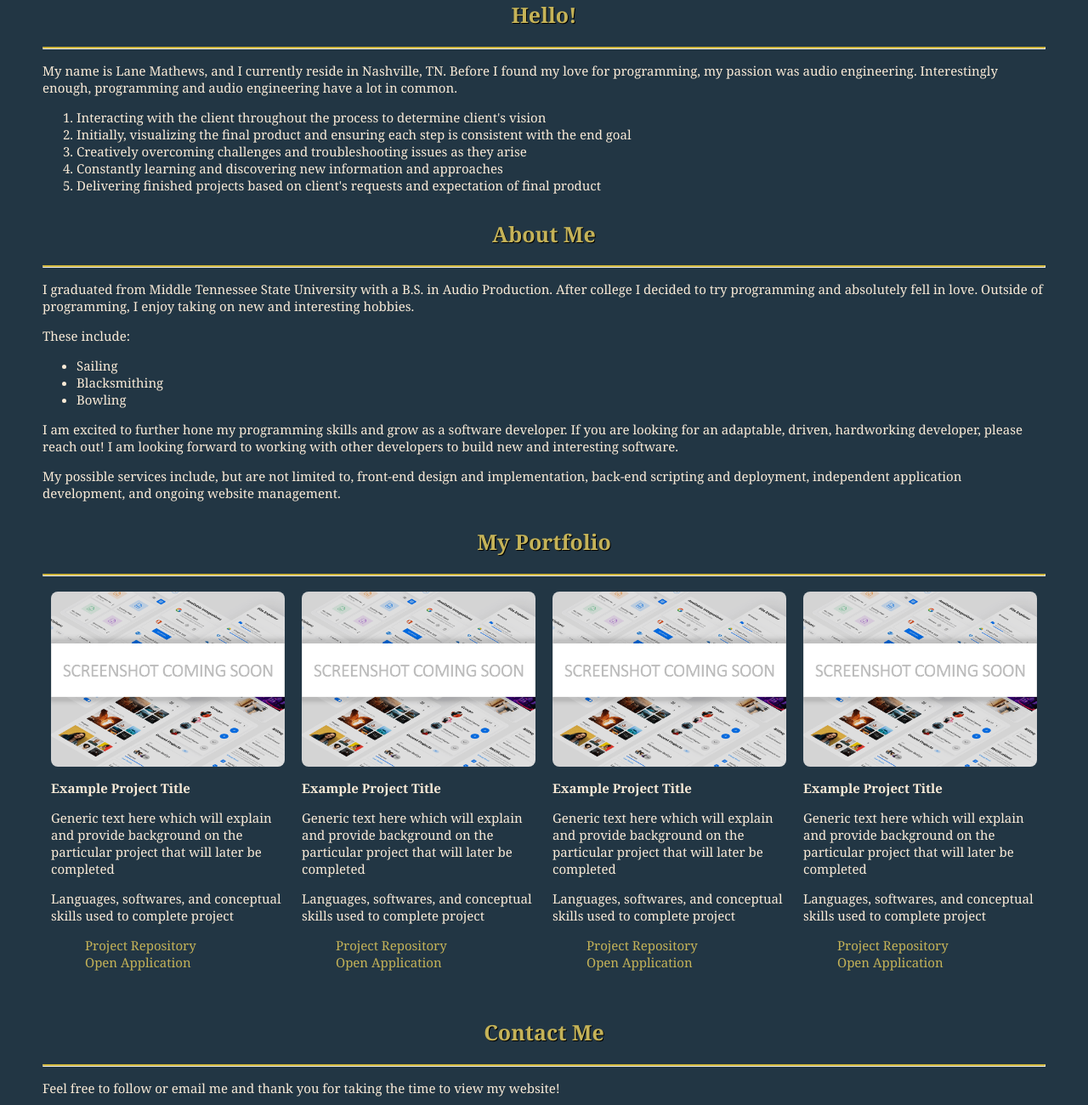
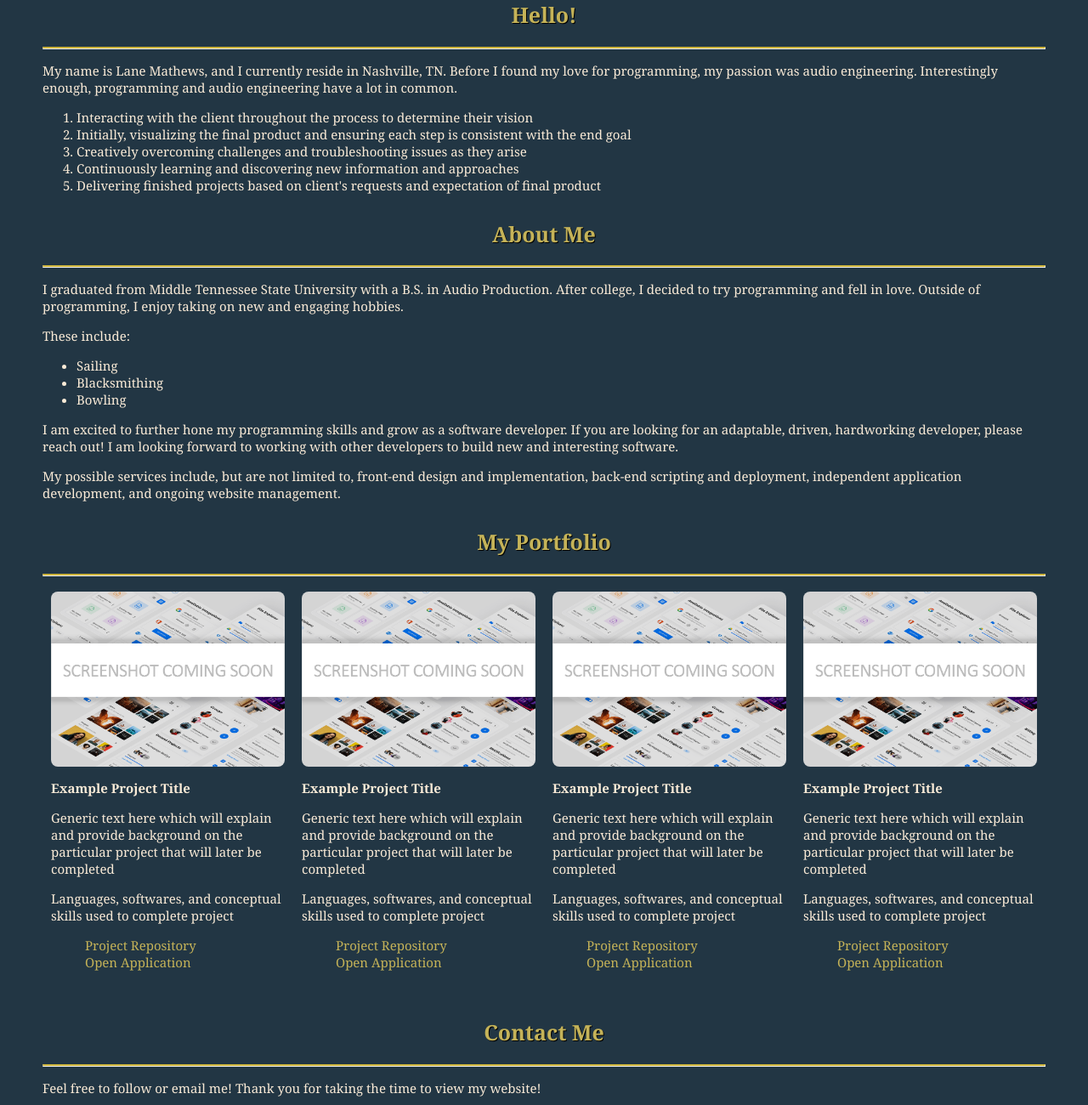
Before and after one commit to LaneMathews/Portfolio, a plain HTML site: page index.html in a window 1280 px wide. Shown: the part 1320-2620 px from the top of the page at 85% size. Drawn offline with nearby package versions, Linux system fonts and the light colour scheme; a script that the page names is missing.

Commit message:
Add files via upload

```diff
--- a/index.html
+++ b/index.html
@@ -16,7 +16,7 @@
       <ul id="menu">
         <li><a href="#home">Home</a></li>
         <li><a href="#about">About</a></li>
-        <li><a href="portfolio">Portfolio</a></li>
+        <li><a href="#portfolio">Portfolio</a></li>
         <li><a href="#contact">Contact</a></li>
       </ul>
     </nav>
@@ -38,10 +38,10 @@
         My name is Lane Mathews, and I currently reside in Nashville, TN. Before I found my love for programming, my passion was audio engineering. Interestingly enough, programming and audio engineering have a lot in common.
         </p>
         <ol>
-          <li>Interacting with the client throughout the process to determine client's vision</li>
+          <li>Interacting with the client throughout the process to determine their vision</li>
           <li>Initially, visualizing the final product and ensuring each step is consistent with the end goal </li>
           <li>Creatively overcoming challenges and troubleshooting issues as they arise</li>
-          <li>Constantly learning and discovering new information and approaches</li>
+          <li>Continuously learning and discovering new information and approaches</li>
           <li>Delivering finished projects based on client's requests and expectation of final product</li>
         </ol>
     </section>
@@ -52,7 +52,7 @@
        </h2>
        <hr>
         <p>
-        I graduated from Middle Tennessee State University with a B.S. in Audio Production. After college I decided to try programming and absolutely fell in love. Outside of programming, I enjoy taking on new and interesting hobbies.
+        I graduated from Middle Tennessee State University with a B.S. in Audio Production. After college, I decided to try programming and fell in love. Outside of programming, I enjoy taking on new and engaging hobbies.
         </p>
         <p>
         These include:
@@ -123,7 +123,7 @@
     </h2>
     <hr>
     <p>
-    Feel free to follow or email me and thank you for taking the time to view my website!
+    Feel free to follow or email me! Thank you for taking the time to view my website!
     </p>
     <!-- The last section is the Contact section which will house the links for linkedin, github, and email -->
     <div class="group">
```
